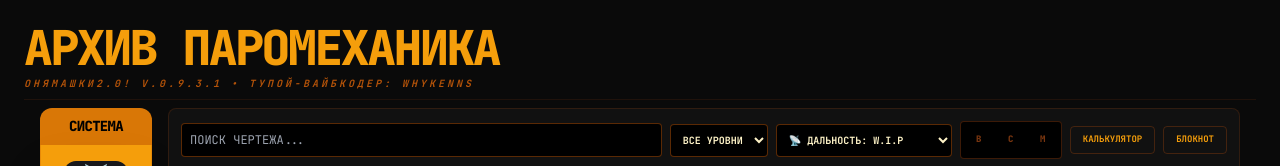
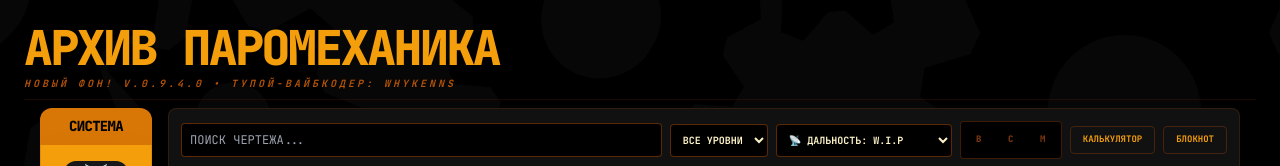
Before and after one commit to Whykenns110/spells_pm, a React (Vite) app: page / in a window 1280 px wide. Shown: the top 166 px of the page. Built offline with nearby package versions, Linux system fonts and the light colour scheme.

Commit message:
fix postcss for tailwind v4

```diff
--- a/src/App.jsx
+++ b/src/App.jsx
@@ -5,6 +5,7 @@ import SpellCard from "./components/SpellCard";
 import SpellModal from "./components/SpellModal";
 import CombatMode from "./modules/CombatMode";
 import DiceRoller from "./components/DiceRoller";
+import bgImage from "./shesterenki.png";
 import ikona from "./ikona.jpg";
 import InfoModal from "./components/InfoModal";
 import FilterPanel from "./components/FilterPanel";
@@ -79,11 +80,23 @@ export default function App() {
   const toggleFav = (s) => setFavorites(p => p.find(f => f.name === s.name) ? p.filter(f => f.name !== s.name) : [...p, s]);
 
  return (
-    <div className="min-h-screen bg-[#0a0a0a] text-amber-50 font-serif flex flex-col h-screen overflow-hidden">
+  <div
+    className="min-h-screen text-amber-50 font-serif flex flex-col h-screen overflow-hidden relative"
+    style={{
+      backgroundImage: `url(${bgImage})`,
+      backgroundSize: 'cover',
+      backgroundPosition: 'center',
+      backgroundAttachment: 'fixed', // Чтобы фон не дергался при скролле
+      backgroundColor: '#0a0a0a'
+    }}
+  >
+    {/* Затемняющий слой, чтобы текст не сливался с шестеренками */}
+    <div className="absolute inset-0 bg-black/60 -z-0 pointer-events-none" />
+
     <header className="p-6 pb-2 w-full flex-shrink-0 z-10">
       <div className="max-w-[1400px] mx-auto border-b border-amber-900/20 pb-2">
         <h1 className="text-3xl md:text-5xl font-black text-amber-500 uppercase italic tracking-tighter">АРХИВ ПАРОМЕХАНИКА</h1>
-          <p className="text-amber-700 text-[10px] uppercase tracking-[0.3em] font-sans font-bold italic mt-1">Онямашки2.0! v.0.9.3.1 • Тупой-Вайбкодер: Whykenns</p>
+        <p className="text-amber-700 text-[10px] uppercase tracking-[0.3em] font-sans font-bold italic mt-1">Новый фон! v.0.9.4.0 • Тупой-Вайбкодер: Whykenns</p>
       </div>
     </header>
 
--- a/src/data/spells.js
+++ b/src/data/spells.js
@@ -234,21 +234,21 @@ const spellsList = [
       `
   },
   {
-    name: "Хуечечебные травы",
-    level: "Заговор",
-    components: ["В"],
+    name: "Глаз контроля",
+    level: "2:УР",
+    components: ["В", "С", "М"],
     description: `
         <h3 class="text-2xl font-black mb-2 uppercase italic tracking-tighter">Лечебные травы</h3>
-        <p class="text-sm mb-1 opacity-80 font-bold uppercase tracking-widest">Заговор | Регенерирующие – Персональная</p>
+        <p class="text-sm mb-1 opacity-80 font-bold uppercase tracking-widest">Заговор | Созидание – Конструирование</p>
         <div class="grid grid-cols-2 gap-2 text-sm bg-white/5 p-3 rounded border border-white/10 mb-4 font-sans text-white/90">
           <p><strong>Время:</strong> 1 действие</p>
-          <p><strong>Дистанция:</strong> На себя</p>
-          <p><strong>Длительность:</strong> 2 минуты</p>
-          <p><strong>Компоненты:</strong> В</p>
+
+          <p><strong>Длительность:</strong> 2 часа</p>
+          <p><strong>Компоненты:</strong> В, С, М (Кристальный глаз)</p>
         </div>
-        <p class="mb-3 text-white/80 leading-relaxed font-sans">В вашей руке из древесной щепы и эфирного пара материализуется курительная трубка, набитая светящимися травами. Вдыхая терпкий дым, вы чувствуете, как усталость уходит, а раны затягиваются теплой энергией.</p>
+        <p class="mb-3 text-white/80 leading-relaxed font-sans">Держа свой вырванный кристальный глаз в руке, вы произносите заклинание преобразуя его в Глаз контроля. Поражая противника, вы наседаете на него сверху, выдавливая его глаз и заменяя на свое творение.</p>
         <div class="bg-white/5 border-l-4 border-current p-3 italic text-white/70 text-xs">
-          Дает статус регенерации: <strong>0.42% макс. здоровья в секунду</strong>. Максимальный порог лечения: 50% ОЗ. Использовать 1 раз за бой. На 5 ур: до 60%, на 11 ур: до 80%, на 17 ур: до 100%. Курение вредит здоровью, но лечит душу.
+          Что бы использовать заклинание, прежде создайте <strong>Кристальный глаз</strong> и <strong>выколите его</strong>. Вставив глаз в глазницу противника, вы сможете контролировать его поведение в течении 2 игровых часов. Во время контроля, враг не осознает себя и не помнит происходящего до. Что бы досрочно завершить контроль, произнесите фразу "reverto".
         </div>
       `
   }
```
Also changed, not shown: src/shesterenki.png (added). Lines whose indentation alone changed are shown as unchanged.
